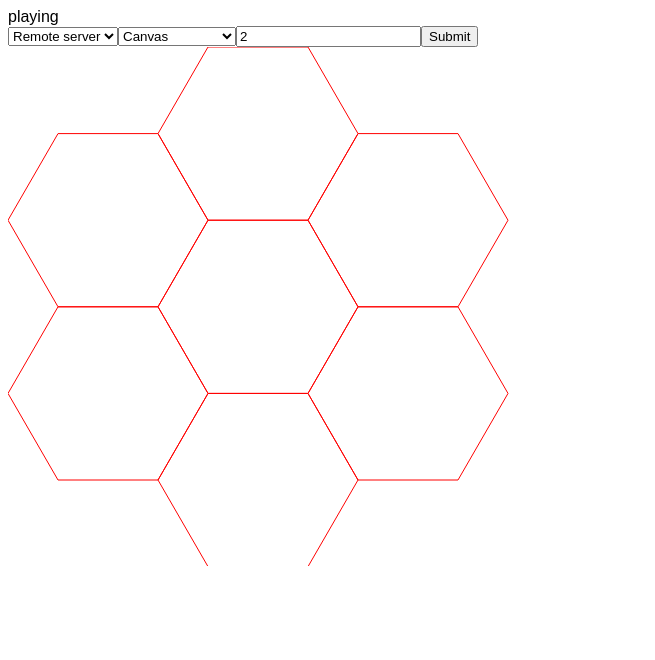
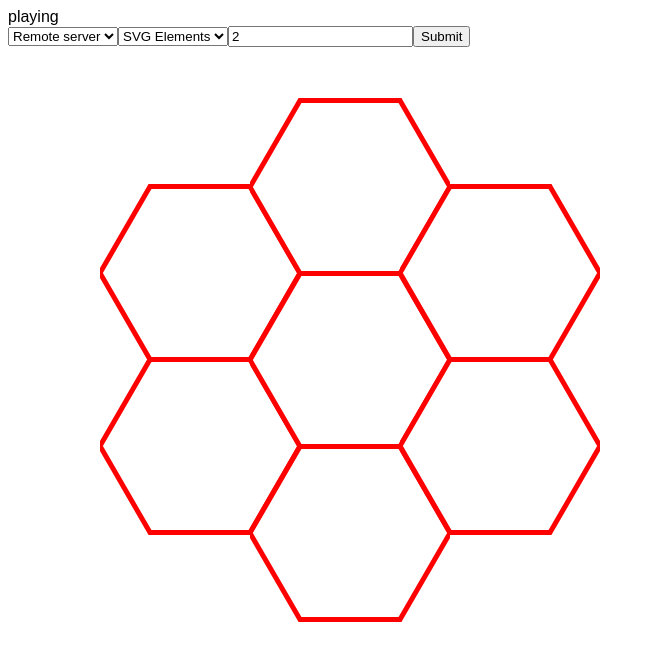
Before and after one commit to ofcRS/hexogen2048, a website built with webpack: page index.html in a window 1280 px wide. Shown: the whole page, without its empty margins (0-655 px from the left). Built offline with nearby package versions, Linux system fonts and the light colour scheme; no server answers.

Commit message:
Перезапуск игры при смене режима отображения

```diff
--- a/index.html
+++ b/index.html
@@ -1,11 +1,13 @@
-<!doctype html>
+<!DOCTYPE html>
 <html lang="en">
-<head>
-    <meta charset="UTF-8">
-    <meta name="viewport"
-          content="width=device-width, user-scalable=no, initial-scale=1.0, maximum-scale=1.0, minimum-scale=1.0">
-    <meta http-equiv="X-UA-Compatible" content="ie=edge">
-    <title>title 123</title>
-</head>
-<body></body>
+    <head>
+        <meta charset="UTF-8" />
+        <meta
+            name="viewport"
+            content="width=device-width, user-scalable=no, initial-scale=1.0, maximum-scale=1.0, minimum-scale=1.0"
+        />
+        <meta http-equiv="X-UA-Compatible" content="ie=edge" />
+        <title><%= htmlWebpackPlugin.options.title %></title>
+    </head>
+    <body></body>
 </html>
--- a/src/App.ts
+++ b/src/App.ts
@@ -1,12 +1,12 @@
-import { Geometry } from "./Geometry";
-import { Game, IGame } from "./Game";
-import { graphicTypes, serverUrls } from "./consts";
-import { DataFetcher, IDataFetcher } from "./DataFetcher";
+import { Geometry } from './Geometry';
+import { Game, IGame } from './Game';
+import { graphicTypes, serverUrls } from './consts';
+import { DataFetcher, IDataFetcher } from './DataFetcher';
 
-import styles from "./styles.css";
-import { GameStatus, GraphicType } from "./types";
-import { CanvasField } from "./CanvasField";
-import { SVGField } from "./SVGField";
+import styles from './styles.css';
+import { GameStatus, GraphicType } from './types';
+import { CanvasField } from './CanvasField';
+import { SVGField } from './SVGField';
 
 export class App {
     private _field: CanvasField | SVGField;
@@ -87,6 +87,8 @@ export class App {
         this._updateGameStatusNode(GameStatus.PLAYING);
 
         const graphicTypesSelect = document.createElement('select');
+        const serverSelect = document.createElement('select');
+
         graphicTypes.forEach(({ title, type }) => {
             const option = document.createElement('option');
             option.value = type;
@@ -94,9 +96,16 @@ export class App {
 
             graphicTypesSelect.appendChild(option);
         });
+        serverUrls.forEach(({ value, id, title }) => {
+            const option = document.createElement('option');
+            option.id = id;
+            option.value = value;
+            option.innerText = title;
 
-        const select = document.createElement('select');
-        select.addEventListener('change', ({ target }) => {
+            serverSelect.appendChild(option);
+        });
+
+        serverSelect.addEventListener('change', ({ target }) => {
             if (target instanceof HTMLSelectElement) {
                 this.startGame(
                     target.value,
@@ -104,17 +113,14 @@ export class App {
                 );
             }
         });
-        select.id = 'url-server';
-        serverUrls.forEach(({ value, id, title }) => {
-            const option = document.createElement('option');
-            option.id = id;
-            option.value = value;
-            option.innerText = title;
+        graphicTypesSelect.addEventListener('change', ({ target }) => {
+            if (target instanceof HTMLSelectElement) {
+                this.startGame(serverSelect.value, target.value as GraphicType);
+            }
+        });
+        serverSelect.id = 'url-server';
 
-            select.appendChild(option);
-        });
-
-        this._controlsWrapper.appendChild(select);
+        this._controlsWrapper.appendChild(serverSelect);
 
         this._controlsWrapper.appendChild(graphicTypesSelect);
 
@@ -128,7 +134,7 @@ export class App {
             const parsedValue = parseInt(gameRadiusInput.value);
             document.location.hash = 'test' + parsedValue;
             this.startGame(
-                select.value,
+                serverSelect.value,
                 graphicTypesSelect.value as GraphicType
             );
         });
--- a/src/consts.ts
+++ b/src/consts.ts
@@ -8,12 +8,12 @@ import {
 
 export const graphicTypes = [
     {
+        title: 'SVG Elements',
+        type: GraphicType.SVGELEMENTS,
+    },
+    {
         title: 'Canvas',
         type: GraphicType.CANVAS,
-    },
-    {
-        title: 'HTML Elements',
-        type: GraphicType.HTMLELEMENTS,
     },
 ] as const;
 
```
